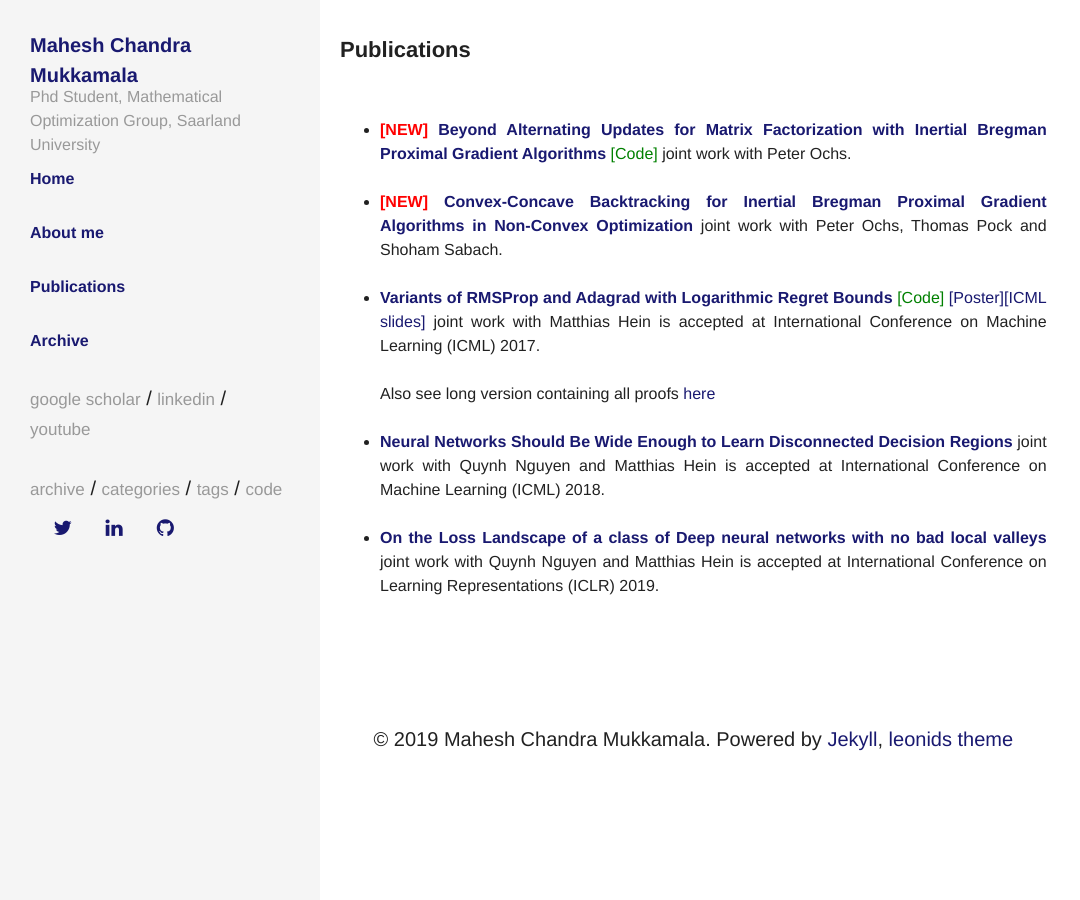
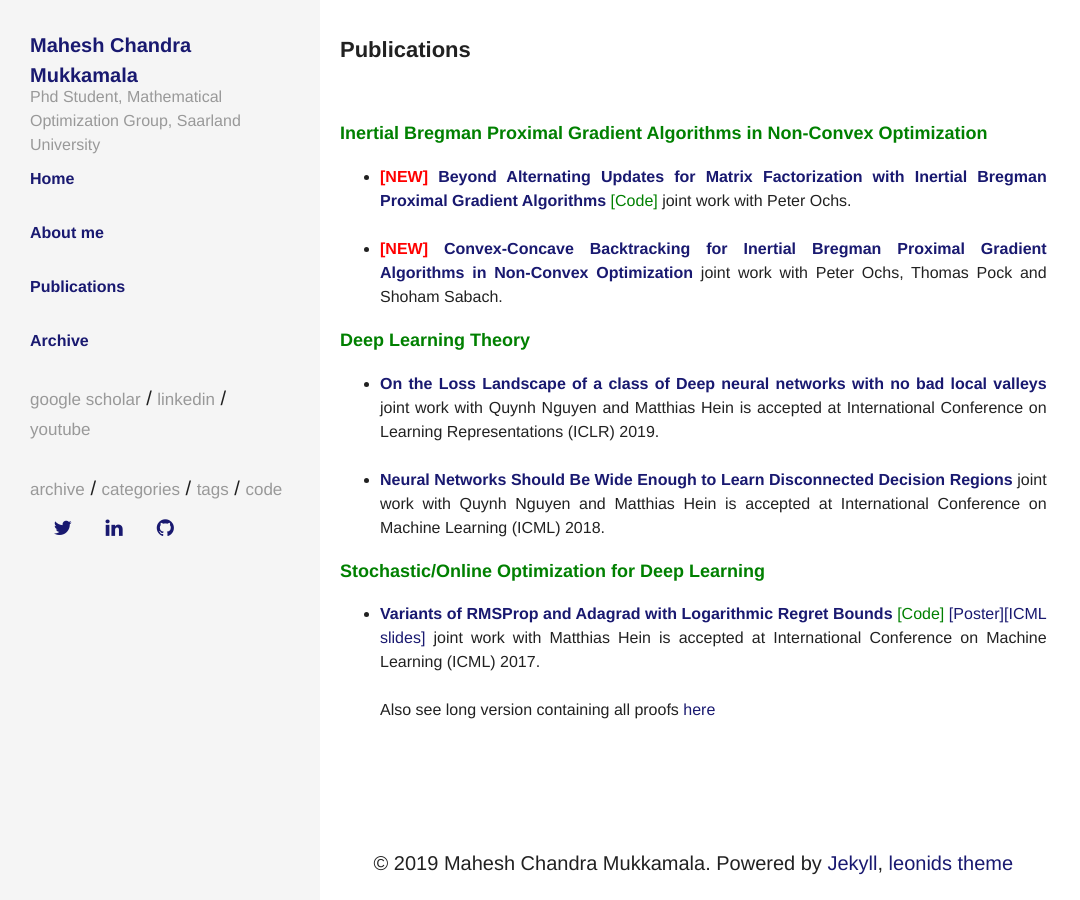
Before and after one commit to mmahesh/mmahesh.github.io, a Jekyll site: the page built from publications.html, in a window 1280 px wide. Shown: the whole page, without its empty margins (0-1080 px from the left). Built offline with Jekyll 4.4.1, drawn with Linux system fonts in a browser that asks for light colours.

Commit message:
new publications

```diff
--- a/_layouts/publications.html
+++ b/_layouts/publications.html
@@ -6,25 +6,31 @@ layout: default
     <header class="page-header">
       <h2>Publications</h2>
     </header>
-
     <article class="page-content">
       <font size=3>
+    <h3><font color=green>Inertial Bregman Proximal Gradient Algorithms in Non-Convex Optimization</font></h3>
     <ul>
       <li><b><font color=red>[NEW]</font></b> <a href="/show_pub5/" target="_blank"><b>Beyond Alternating Updates for Matrix Factorization with Inertial Bregman Proximal Gradient Algorithms</b></a><a target="_blank" href="https://github.com/mmahesh/cocain-bpg-matrix-factorization" > <font color=green>[Code]</font></a> joint work with Peter Ochs.</li>
       <br>
       <li><b><font color=red>[NEW]</font></b> <a href="/show_pub4/" target="_blank"><b>Convex-Concave Backtracking for Inertial Bregman Proximal Gradient Algorithms in Non-Convex Optimization</b></a> joint work with Peter Ochs, Thomas Pock and Shoham Sabach.</li>
-      <br>
+    </ul>
+    <h3><font color=green> Deep Learning Theory</font></h3>
+    <ul>
+      <li> <a href="/show_pub3/" target="_blank"><b>On the Loss Landscape of a class of Deep neural networks with no bad local valleys</b></a>  joint work with Quynh Nguyen and Matthias Hein is accepted at International Conference on Learning Representations (ICLR) 2019.
+        </li>
+                <br>
+      <li> <a href="/show_pub2/" target="_blank"><b>Neural Networks Should Be Wide Enough to Learn Disconnected Decision Regions</b></a>  joint work with Quynh Nguyen and Matthias Hein is accepted at International Conference on Machine Learning (ICML) 2018.
+        </li>
+
+    </ul>
+    <h3><font color=green>Stochastic/Online Optimization for Deep Learning</font></h3>
+    <ul>
       <li> <a href="/show_pub1/" target="_blank"><b>Variants of RMSProp and Adagrad with Logarithmic Regret Bounds</b></a>  <a target="_blank" href="https://github.com/mmahesh/variants_of_rmsprop_and_adagrad"><font color=green>[Code]</font></a> <a target="_blank" href="/main.pdf">[Poster]</a><a target="_blank" href="/icml_slides.pdf">[ICML slides]</a> joint work with Matthias Hein is accepted at International Conference on Machine Learning (ICML) 2017.
       <br><br>
       Also see long version containing all proofs <a href="http://www.ml.uni-saarland.de/Publications/MukHei-VariantsRMSPropAdagradLogRegretLongVersion.pdf" target="_blank"> here</a>
     </li>
-      <br>
-      <li> <a href="/show_pub2/" target="_blank"><b>Neural Networks Should Be Wide Enough to Learn Disconnected Decision Regions</b></a>  joint work with Quynh Nguyen and Matthias Hein is accepted at International Conference on Machine Learning (ICML) 2018.
-        </li>
-        <br>
-      <li> <a href="/show_pub3/" target="_blank"><b>On the Loss Landscape of a class of Deep neural networks with no bad local valleys</b></a>  joint work with Quynh Nguyen and Matthias Hein is accepted at International Conference on Learning Representations (ICLR) 2019.
-        </li>
     </ul>
+
   </font>
     </article>
 
```
